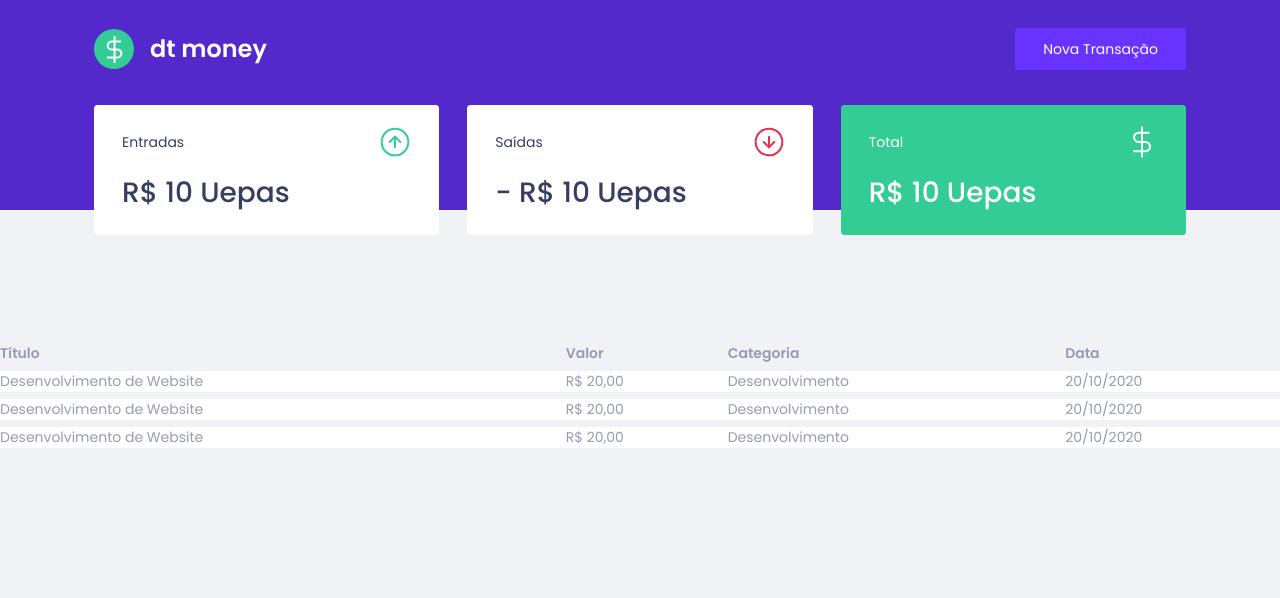
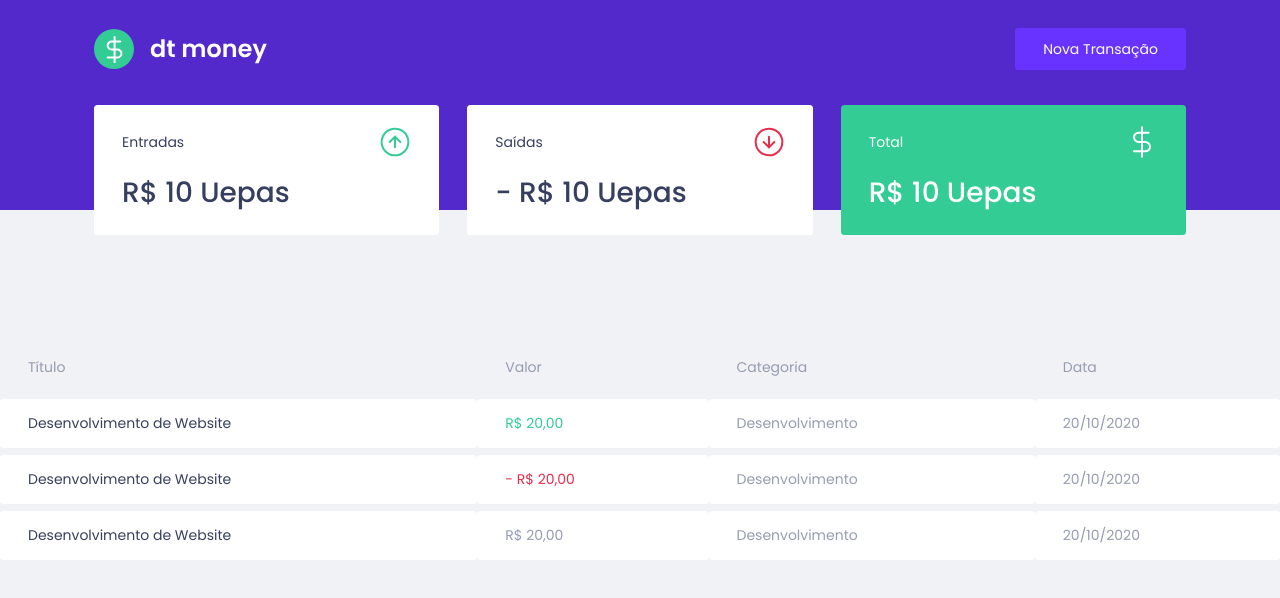
Before and after one commit to GustavoCarv/DT-Money, a React (Create React App) app: page / in a window 1280 px wide. Shown: the top 598 px of the page. Built offline with nearby package versions, Linux system fonts and the light colour scheme.

Commit message:
add: estilos adicionados a tabela de transação

```diff
--- a/src/components/transactionTable/index.tsx
+++ b/src/components/transactionTable/index.tsx
@@ -15,13 +15,13 @@ export function TransactionTable() {
           <tbody>
               <tr>
                   <td>Desenvolvimento de Website</td>
-                  <td>R$ 20,00</td>
+                  <td className="deposit">R$ 20,00</td>
                   <td>Desenvolvimento</td>
                   <td>20/10/2020</td>
               </tr>
               <tr>
                   <td>Desenvolvimento de Website</td>
-                  <td>R$ 20,00</td>
+                  <td className="withdrawal"> - R$ 20,00</td>
                   <td>Desenvolvimento</td>
                   <td>20/10/2020</td>
               </tr>
--- a/src/components/transactionTable/styles.ts
+++ b/src/components/transactionTable/styles.ts
@@ -7,19 +7,32 @@ export const TransactionContainer = styled.div`
         width: 100%;
         border-spacing: 0 0.5rem;
 
-        thead {
+        th {
             color: var(--text-body);
             font-weight: 400;
             padding: 1rem 2rem;
             text-align: left;
             line-height: 1.5rem;
         }
-        tbody{
+        td{
             padding: 1rem 2rem;
             border: 0;
             background: var(--shape);
             color: var(--text-body);
-            border-radius: 0.2rem;
+            border-radius: 0.25rem;
+
+            &:first-child {
+                color: var(--text-title);
+
+            }
+
+            &.deposit {
+                color: var(--green);
+            }
+
+            &.withdrawal {
+                color: var(--red);
+            }
         }
     }
 
```
